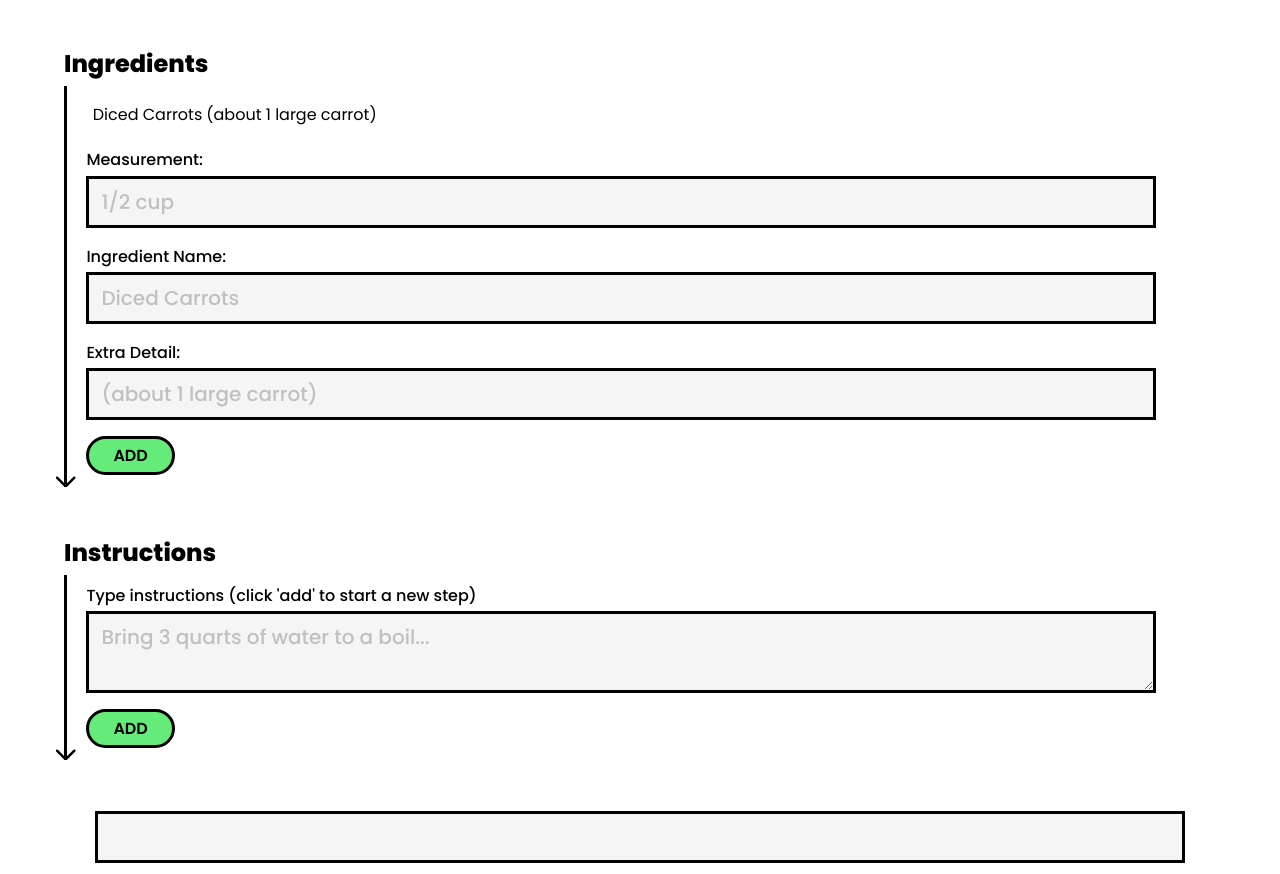
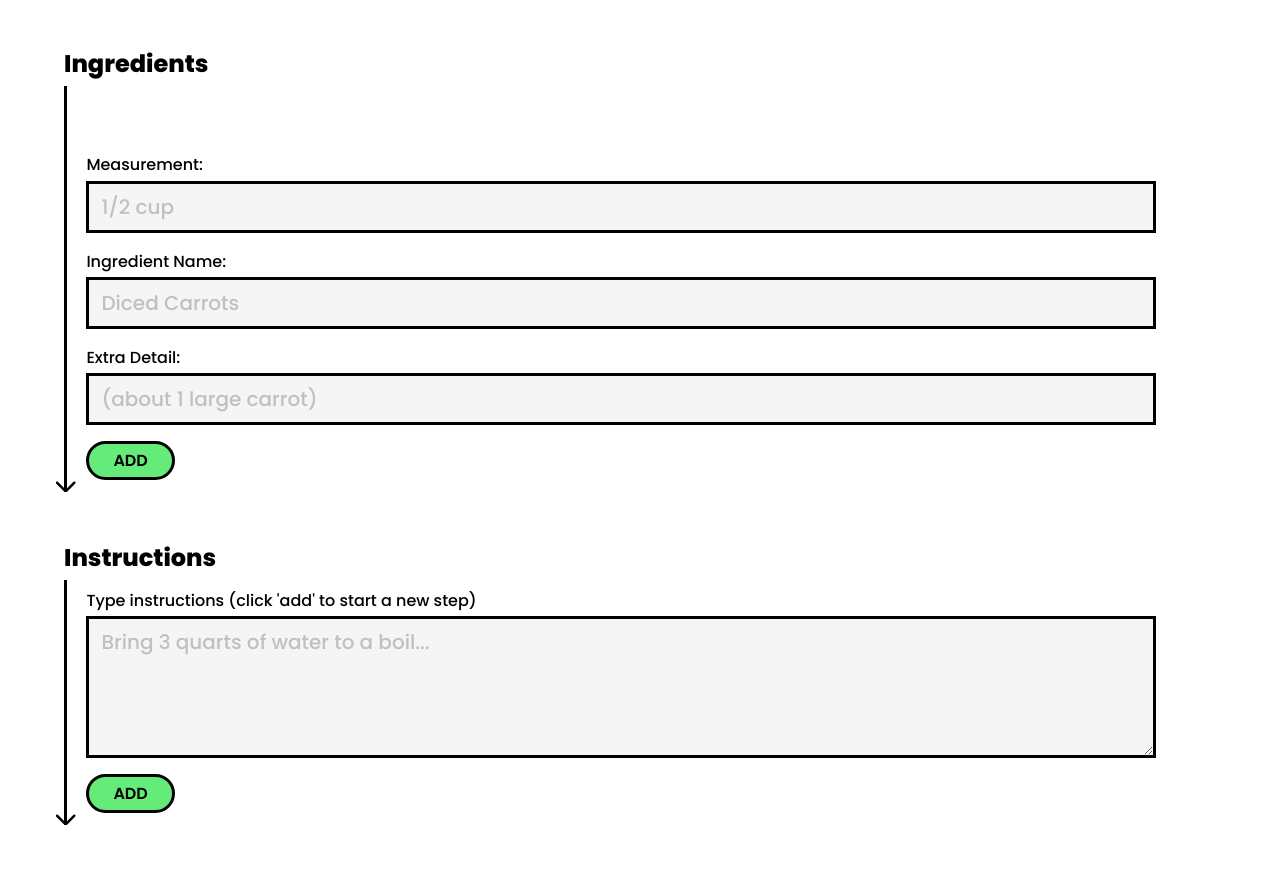
Before and after one commit to kevrog21/Recipe-Book, a React (Create React App) app: page /add-recipe in a window 1280 px wide. Shown: the part 1252-2126 px from the top of the page. Built offline with nearby package versions, Linux system fonts and the light colour scheme.

Commit message:
added functional ingredient add, preview, and delete to form

```diff
--- a/src/components/AddRecipeForm.js
+++ b/src/components/AddRecipeForm.js
@@ -1,4 +1,4 @@
-import { useState, useEffect } from 'react'
+import React, { useState, useEffect } from 'react'
 import { Link } from 'react-router-dom'
 import axios from 'axios'
 import arrow from '../assets/arrow.svg'
@@ -10,20 +10,25 @@ export default function AddRecipeForm() {
     const [formData, setFormData] = useState({
         recipeName: '',
         recipeSubName: '',
-        ingredients: [{
-            measurement: '',
-            ingredientName: '',
-            ingredientExtraDetail: ''
-        }],
+        ingredients: [],
         instructions: '',
         cooktime: '',
         password: '',
         honeyp: ''
     })
+    const [imageObject, setImageObject] = useState({})
+    const [imgPreview, setImgPreview] = useState(null)
+    const [currentIngredientsObj, setCurrentIngredientsObj] = useState({
+        ingredientMeasurement: '',
+        ingredientName: '',
+        ingredientExtraDetail: ''
+    })
+    const [ingredientPreviews, setIngredientPreviews] = useState([])
+    const [duplicateIngredients, setDuplicateIngredients] = useState(false)
 
     const api_key = "124659146613462"
     const cloud_name = "dot31xj56"
-    const CLOUDINARY_PRESET = "o6im1opl"
+    // const CLOUDINARY_PRESET = "o6im1opl"
 
     useEffect(() => {
         const recipeTitlePreview = document.getElementById("recipe-title-preview")
@@ -36,15 +41,42 @@ export default function AddRecipeForm() {
     }, [formData.recipeSubName])
 
     useEffect(() => {
-        console.log('this is running')
-        const measurementPreview = document.getElementById("ingredient-measurement-preview")
-        measurementPreview.textContent = formData.ingredients.measurement
-    }, [formData.ingredients.measurement])
+        const ingredientMeasurementPreview = document.getElementById("ingredient-measurement-preview")
+        const ingredientNamePreview = document.getElementById("ingredient-name-preview")
+        const ingredientExtraDetailPreview = document.getElementById("ingredient-extra-detail-preview")
+        ingredientMeasurementPreview.textContent = currentIngredientsObj.ingredientMeasurement
+        ingredientNamePreview.textContent = currentIngredientsObj.ingredientName
+        ingredientExtraDetailPreview.textContent = currentIngredientsObj.ingredientExtraDetail
+    }, [currentIngredientsObj])
+
+    useEffect(() => {
+        //map over formData ingredients array and create a preview for each one.
+        const previews = formData.ingredients.map((ingredient) => {
+            return (
+                <div key={ingredient.ingredientMeasurement + ingredient.ingredientName + ingredient.ingredientExtraDetail}
+                     className='ingredient-preview-element' onMouseEnter={showDeleteButton} onMouseDown={showDeleteButton} onMouseLeave={hideDeleteButton}>
+                    <span className='ingredient-measurement-preview'>{ingredient.ingredientMeasurement}</span>
+                    <span className='ingredient-name-preview'>{ingredient.ingredientName}</span>
+                    <span className='ingredient-extra-detail-preview'>{ingredient.ingredientExtraDetail}</span>
+                    <span className='delete-ingredient-btn hide' onMouseDown={() => deleteIngredient(ingredient)}>delete</span>
+                </div>
+            )
+        })
+        setIngredientPreviews(previews)
+        const uniqueKeys = new Set(previews.map((preview) => preview.key))
+        if (uniqueKeys.size !== previews.length) {
+            setDuplicateIngredients(true)
+        }
+    }, [formData.ingredients])
+
+    // useEffect(() => {
+    //     console.log('this is running')
+    //     const measurementPreview = document.getElementById("ingredient-measurement-preview")
+    //     measurementPreview.textContent = formData.ingredients.measurement
+    // }, [formData.ingredients.measurement])
 
     // const [image, setImage] = useState(null)
 
-    const [imageObject, setImageObject] = useState({})
-    const [imgPreview, setImgPreview] = useState(null)
     const [finalImageObject, setFinalImageObject] = useState({})
     const [isInitialRender, setIsInitialRender] = useState(true)
 
@@ -148,27 +180,53 @@ export default function AddRecipeForm() {
 
     const handleInputChange = (e) => {
         const { name, value } = e.target
+        const isNumericField = ["cooktime"].includes(name) //returns true if the target name is included in the array
+        setFormData((prevData) => ({
+            ...prevData,
+            [name]: isNumericField ? parseInt(value) : value
+        }))
+    }
 
-        if (name === 'measurement' || name === 'ingredientName' || name === 'ingredientExtraDetail') {
-            setFormData((prevData) => ({
-                ...prevData,
-                ingredients: [{
-                    ...prevData.ingredients,
-                    [name]: value,
-                }]
-            }))
-        } else {
-            const isNumericField = ["cooktime"].includes(name) //returns true if the target name is included in the array
-            setFormData((prevData) => ({
-                ...prevData,
-                [name]: isNumericField ? parseInt(value) : value
-            }))
-        }
-        console.log(formData.ingredients)
+    const handleIngredientChange = (e) => {
+        const { name, value } = e.target
+        setCurrentIngredientsObj((prevData) => ({
+            ...prevData,
+            [name]: value
+        }))
+    }
+
+    const checkKeyDown = (e) => {
+        if (e.key === 'Enter') e.preventDefault()
+    }
+
+    const showDeleteButton = (e) => {
+        e.currentTarget.querySelector(".delete-ingredient-btn").classList.remove("hide")
+    }
+
+    const hideDeleteButton = (e) => {
+        e.currentTarget.querySelector(".delete-ingredient-btn").classList.add("hide")
+    }
+
+    const deleteIngredient = (ingredientToDelete) => {
+        setFormData((prevData) => ({
+            ...prevData,
+            ingredients: prevData.ingredients.filter(
+                (ingredient) => ingredient !== ingredientToDelete
+            )
+        }))
     }
 
     const handleSubmit = async (e) => {
         e.preventDefault()
+
+        if (!currentIngredientsObj.ingredientMeasurement == '' &&
+            !currentIngredientsObj.ingredientName == '' &&
+            !currentIngredientsObj.ingredientExtraDetail == '') {
+                setFormData((prevData) => ({
+                    ...prevData,
+                    ingredients: [...prevData.ingredients, currentIngredientsObj]
+                }))
+            }
 
         const options = {
             method: "POST",
@@ -414,20 +472,54 @@ export default function AddRecipeForm() {
     }
 
     const handleAddClick = (e) => {
-        // push the new ingredient object to the ingredients array, then reset the value to ''
         console.log(formData.ingredients)
-        // const measurement = document.getElementById("measurement")
-        // const ingredientName = document.getElementById("ingredient-name")
-        // const ingredientExtraDetail = document.getElementById("ingredient-extra-detail")
-        console.log(e)
-        // const newIngredientObj = {
-        //     measurement: e.measurement.value,
-        //     name: e.ingredientName.value,
-        //     extraDetail: e.ingredientExtraDetail.value
-        // }
-        // formData.ingredients.push(newIngredientObj)
-        // console.log(formData.ingredients)
+        if (currentIngredientsObj.ingredientMeasurement !== '' ||
+            currentIngredientsObj.ingredientName !== '' ||
+            currentIngredientsObj.ingredientExtraDetail !== '') {
+                console.log('running this code')
+                setFormData((prevData) => ({
+                    ...prevData,
+                    ingredients: [...prevData.ingredients, currentIngredientsObj]
+                }))
+                console.log(formData.ingredients)
+                setCurrentIngredientsObj(() => ({
+                    ingredientMeasurement: '',
+                    ingredientName: '',
+                    ingredientExtraDetail: ''
+                }))
+        } else {
+            console.log('nothing to add. add some stuff yo!')
+        }
     }
+
+    // const useErrorBoundary = () => {
+    //     const [hasError, setHasError] = useState(false)
+
+    //     const handleCatchError = (error, errorInfo) => {
+    //         setHasError(true)
+    //     }
+    //     return { hasError, handleCatchError}
+    // }
+
+    // const ErrorBoundary = ({ children }) => {
+    //     // const {hasError, handleCatchError } = useErrorBoundary()
+    //     const [hasError, setHasError] = useState(false)
+    //     const handleCatchError = (error, errorInfo) => {
+    //         console.error(error, errorInfo)
+    //         setHasError(true)
+    //     }
+
+    //     if (hasError) {
+    //         return <div>pssst... you have two of the same ingredients
+    //             on there. You can delete one of them if you want.. or don't,
+    //             I don't really care. I'm just a robot beep boop bop.</div>
+    //     }
+    //     return (
+    //         <React.fragment>
+    //             {children}
+    //         </React.fragment>
+    //     )
+    // }
 
 
     return (
@@ -452,7 +544,7 @@ export default function AddRecipeForm() {
             <input type="file" id="imageInput" name="image" onChange={handleImageChange}/>
 
 
-            <form className="add-recipe-form" onSubmit={handleSubmit}>
+            <form className="add-recipe-form" onSubmit={handleSubmit} onKeyDown={(e) => checkKeyDown(e)}>
 
                 <section className='title-section'>
 
@@ -482,20 +574,24 @@ export default function AddRecipeForm() {
                         </div>
 
                         <div className='section-input-container'>
-                            <div className='ingredients-preview'>
+                            {/* map over ingredients array to display entered ingredients here */}
+                            {/* <div id='ingredient-elements'>{ingredientPreviewEls}</div> */}
+                            {ingredientPreviews}
+                            <div className='current-ingredient-preview'>
                                 <span id='ingredient-measurement-preview'></span>
-                                <span id='ingredient-name-preview'>Diced Carrots</span>
-                                <span id='ingredient-extra-detail-preview'>(about 1 large carrot)</span>
+                                <span id='ingredient-name-preview'></span>
+                                <span id='ingredient-extra-detail-preview'></span>
                             </div>
-                            <label htmlFor="measurement">Measurement:</label>
-                            <input type="text" id="measurement" name="measurement" className='has-placeholder'
-                            placeholder='1/2 cup' value={formData.ingredients.measurement} onChange={handleInputChange}></input>
+                            {duplicateIngredients && <div className='duplicate-alert'>You have the same ingredient on there twice. Not judging, but it's just kinda weird to do that.</div>}
+                            <label htmlFor="ingredientMeasurement">Measurement:</label>
+                            <input type="text" id="measurement" name="ingredientMeasurement" className='has-placeholder'
+                            placeholder='1/2 cup' value={currentIngredientsObj.ingredientMeasurement} onChange={handleIngredientChange}></input>
                             <label htmlFor="ingredientName">Ingredient Name:</label>
                             <input type="text" id="ingredient-name" name="ingredientName" className='has-placeholder'
-                            placeholder='Diced Carrots' value={formData.ingredients.ingredientName} onChange={handleInputChange}></input>
+                            placeholder='Diced Carrots' value={currentIngredientsObj.ingredientName} onChange={handleIngredientChange}></input>
                             <label htmlFor="ingredientExtraDetail">Extra Detail:</label>
                             <input type="text" id="ingredient-extra-detail" name="ingredientExtraDetail" className='has-placeholder'
-                            placeholder='(about 1 large carrot)' value={formData.ingredients.ingredientExtraDetail} onChange={handleInputChange}></input>
+                            placeholder='(about 1 large carrot)' value={currentIngredientsObj.ingredientExtraDetail} onChange={handleIngredientChange}></input>
                             <div className="add-button" onClick={handleAddClick}>add</div>
                         </div>
 
@@ -510,7 +606,7 @@ export default function AddRecipeForm() {
 
                         <div className='section-input-container'>
                             <label htmlFor="instructions">Type instructions (click 'add' to start a new step)</label>
-                            <textarea type="text" id="instructions" name="instructions" className='has-placeholder'
+                            <textarea rows="4" type="text" id="instructions" name="instructions" className='has-placeholder'
                             placeholder='Bring 3 quarts of water to a boil...' value={formData.instructions} onChange={handleInputChange}></textarea>
                             <div className="add-button">add</div>
                         </div>
--- a/src/index.css
+++ b/src/index.css
@@ -376,19 +376,57 @@ main {
   color: #C0C0C0;
 }
 
-.ingredients-preview {
+.current-ingredient-preview {
   margin: .5rem 0 1.25rem 0;
 }
 
-#ingredient-measurement-preview {
+#ingredient-measurement-preview,
+.ingredient-measurement-preview {
   font-weight: 700;
   margin: 0 .4em 0 0;
 }
 
-#ingredient-name-preview {
+#ingredient-name-preview,
+.ingredient-name-preview {
   margin: 0 .25em 0 0;
+  font-weight: 500;
 }
 
+#ingredient-extra-detail-preview,
+.ingredient-extra-detail-preview {
+  margin: 0 .25em 0 0;
+  color: #7E7E7E;
+}
+
+#ingredient-measurement-preview,
+#ingredient-name-preview,
+#ingredient-extra-detail-preview {
+  font-size: 1.25rem;
+  color: green;
+}
+
+.ingredient-preview-element {
+  cursor: pointer;
+}
+
+.delete-ingredient-btn {
+  margin: 0 0 0 .5rem;
+  cursor: pointer;
+  color: red;
+}
+
+.delete-ingredient-btn:hover {
+  font-weight: 600;
+}
+
+.duplicate-alert {
+  color: red;
+  font-weight: 700;
+}
+
+#instructions {
+  font-size: 1.25rem;
+}
 
 .add-recipe-form,
 .temp-img-form {
```
